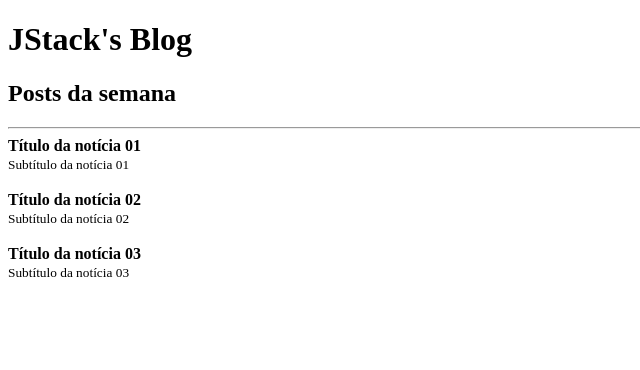
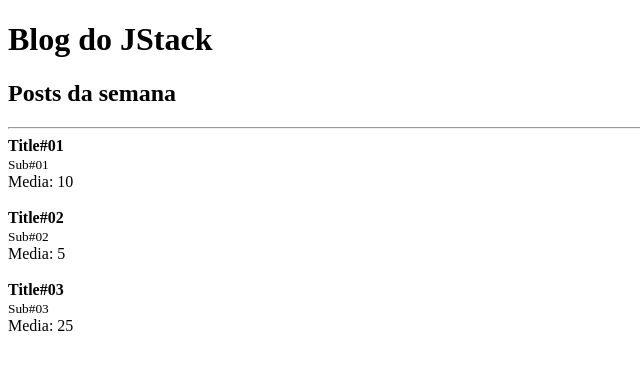
Before and after one commit to gabrielcaamargo/jstack, a React app in the folder reactFundamentos/: page / in a window 1280 px wide. Shown: the top 370 px of the page, without its empty margins (0-640 px from the left). Built offline with nearby package versions, Linux system fonts and the light colour scheme.

Commit message:
rendering lists

```diff
--- a/reactFundamentos/package.json
+++ b/reactFundamentos/package.json
@@ -12,6 +12,7 @@
     "@babel/core": "^7.17.2",
     "@babel/preset-env": "^7.16.11",
     "clean-webpack-plugin": "^4.0.0",
+    "prop-types": "^15.8.1",
     "react": "^17.0.2",
     "react-dom": "^17.0.2"
   },
--- a/reactFundamentos/src/App.js
+++ b/reactFundamentos/src/App.js
@@ -1,42 +1,36 @@
 import React from "react"
 
+import Post from './Post'
 import Header from './Header'
-import Post from './Post'
+
+const posts = [
+  { title: 'Title#01', subtitle: 'Sub#01', likes: 20 },
+  { title: 'Title#02', subtitle: 'Sub#02', likes: 10 },
+  { title: 'Title#03', subtitle: 'Sub#03', likes: 50 },
+]
 
 function App(){
   return (
     <>
 
-    <Header  title="JStack's Blog">
+    <Header title="Blog do JStack">
       <h2>Posts da semana</h2>
     </Header>
 
+
     <hr />
 
-    <Post
-      post={{
-        title: 'Título da notícia 01',
-        subtitle: 'Subtítulo da notícia 01'
-      }}
-    />
-
-    <Post
-      post={{
-        title: 'Título da notícia 02',
-        subtitle: 'Subtítulo da notícia 02'
-      }}
-    />
-
-    <Post
-      post={{
-        title: 'Título da notícia 03',
-        subtitle: 'Subtítulo da notícia 03'
-      }}
-    />
-
+    {posts.map(post => (
+      <Post
+        likes={post.likes}
+        post={{
+          title: post.title,
+          subtitle: post.subtitle
+        }}
+      />
+    ))}
     </>
     )
-
 }
 
 export default App
--- a/reactFundamentos/src/Header.js
+++ b/reactFundamentos/src/Header.js
@@ -1,4 +1,6 @@
 import React from "react";
+import propTypes from "prop-types";
+
 
 export default function Header (props){
   return(
@@ -8,3 +10,12 @@ export default function Header (props){
     </>
   )
 }
+
+Header.propTypes = {
+  title: propTypes.string.isRequired,
+  children: propTypes.node.isRequired
+}
+
+Header.defaultProps = {
+  title: `JStack's Blog`,
+}
--- a/reactFundamentos/src/Post.js
+++ b/reactFundamentos/src/Post.js
@@ -1,4 +1,5 @@
 import React from "react";
+import propTypes from "prop-types";
 
 export default function Post (props) {
   return (
@@ -6,8 +7,19 @@ export default function Post (props) {
       <article>
         <strong>{props.post.title}</strong> <br />
         <small>{props.post.subtitle}</small>
+        <br />
+        Media: {props.likes / 2}
       </article>
       <br />
   </>
   )
 }
+
+Post.propTypes = {
+  likes: propTypes.number.isRequired,
+
+  post: propTypes.shape({
+    title: propTypes.string.isRequired,
+    subtitle: propTypes.string.isRequired
+  }).isRequired,
+}
```
Also changed, not shown: 1 other file (tests, documents, lock files or other folders).
